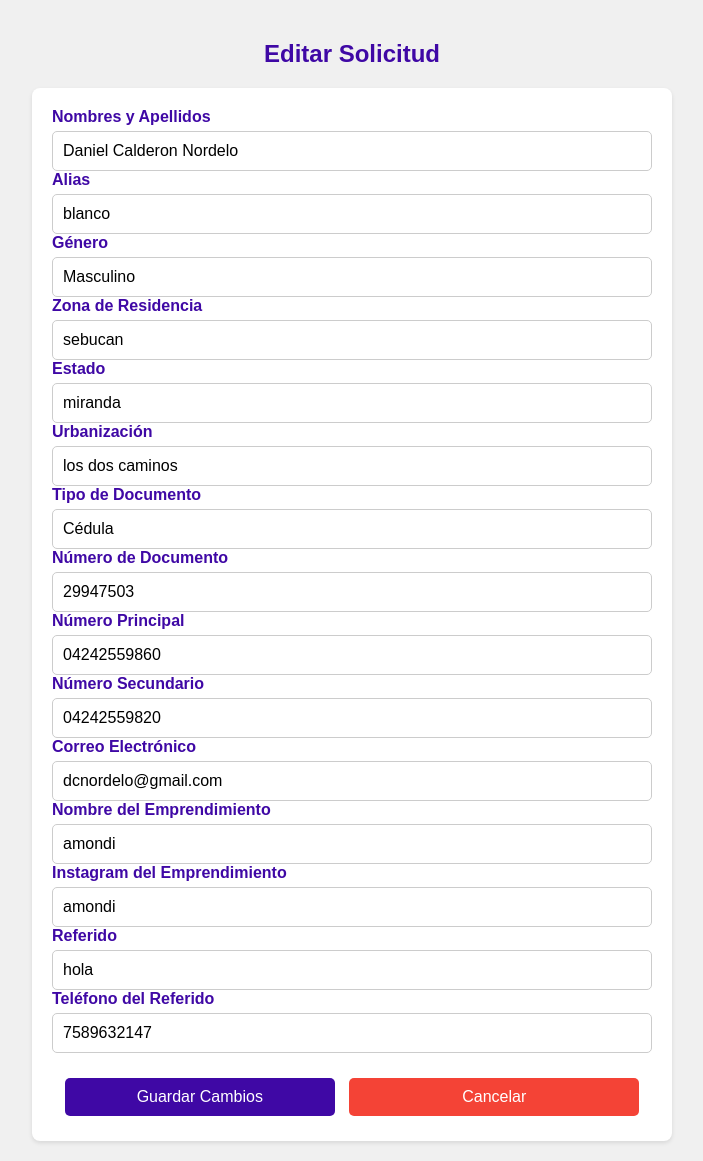
After one commit to DanielACN26/Amondi, a Flask app: page /admin/editar/1 in a window 1280 px wide. The commit adds this page. Shown: the whole page, without its empty margins (288-991 px from the left). Run offline with Flask 3, Linux system fonts and the light colour scheme; data comes from the database, SQL or seed files in the repository; both versions use the stored data as it was after the commit.

Commit message:
Commit funciona todo

```diff
--- a/app.py
+++ b/app.py
@@ -1,7 +1,14 @@
-from flask import Flask, render_template, request, redirect, url_for
+from flask import Flask, render_template, request, redirect, url_for, session, flash
 import sqlite3
 
 app = Flask(__name__, static_url_path='/static')
+app.secret_key = 'clave_secreta_super_segura'  # Cambia esto a una clave secreta real
+
+# Credenciales de los usuarios
+usuarios = {
+    'danielcn': '1234',
+    'carlatg': '5678'
+}
 
 @app.route('/')
 def registro():
@@ -48,9 +55,28 @@ def registro_exitoso():
     nombre_usuario = request.args.get('nombre_usuario')  # Obtener el nombre del usuario
     return render_template('registro_exitoso.html', nombre_usuario=nombre_usuario)
 
-
 @app.route('/admin')
 def admin():
+    # Verificar si el usuario está autenticado
+    if 'username' not in session:
+        flash('Por favor, inicia sesión primero.', 'warning')
+        return redirect(url_for('login'))
+
+    # Si está autenticado, carga las solicitudes
+    conn = sqlite3.connect('solicitudes.db')
+    c = conn.cursor()
+    c.execute('SELECT * FROM usuarios')
+    solicitudes = c.fetchall()
+    conn.close()
+
+    return render_template('admin.html', solicitudes=solicitudes)
+
+@app.route('/dashboard')
+def dashboard():
+    print(session)  # Imprime el contenido de la sesión para depuración
+    if 'username' not in session:
+        return redirect(url_for('admin'))  # Redirige al inicio de sesión si no está autenticado
+
     # Conectar con la base de datos y obtener los datos de los usuarios
     conn = sqlite3.connect('solicitudes.db')
     c = conn.cursor()
@@ -60,6 +86,91 @@ def admin():
 
     return render_template('admin.html', solicitudes=solicitudes)
 
-# Aquí va el bloque que arranca la aplicación
+def get_solicitud_por_id(id_solicitud):
+    # Conectar con la base de datos y obtener la solicitud por ID
+    conn = sqlite3.connect('solicitudes.db')
+    c = conn.cursor()
+    c.execute('SELECT * FROM usuarios WHERE id = ?', (id_solicitud,))
+    solicitud = c.fetchone()
+    conn.close()
+    return solicitud
+
+@app.route('/admin/detalle/<int:id_solicitud>')
+def detalle_solicitud(id_solicitud):
+    if 'username' not in session:
+        flash('Por favor, inicia sesión primero.', 'warning')
+        return redirect(url_for('login'))
+
+    solicitud = get_solicitud_por_id(id_solicitud)
+    return render_template('detalle_solicitud.html', solicitud=solicitud)
+
+
+@app.route('/admin/editar/<int:id_solicitud>', methods=['GET', 'POST'])
+def editar_solicitud(id_solicitud):
+    solicitud = get_solicitud_por_id(id_solicitud)
+
+    if request.method == 'POST':
+        # Recolecta datos editados desde el formulario
+        nombres_apellidos = request.form['nombres_apellidos']
+        alias = request.form['alias']
+        genero = request.form['genero']
+        zona_residencia = request.form['zona_residencia']
+        estado = request.form['estado']
+        urbanizacion = request.form['urbanizacion']
+        tipo_documento = request.form['tipo_documento']
+        numero_documento = request.form['numero_documento']
+        numero_principal = request.form['numero_principal']
+        numero_secundario = request.form['numero_secundario']
+        correo = request.form['correo']
+        nombre_emprendimiento = request.form['nombre_emprendimiento']
+        instagram_emprendimiento = request.form['instagram_emprendimiento']
+        referido_nombre = request.form['referido_nombre']
+        referido_telefono = request.form['referido_telefono']
+
+        # Actualiza los datos en la base de datos
+        conn = sqlite3.connect('solicitudes.db')
+        c = conn.cursor()
+        c.execute('''
+            UPDATE usuarios SET
+                nombres_apellidos = ?, alias = ?, genero = ?, zona_residencia = ?, estado = ?, urbanizacion = ?,
+                tipo_documento = ?, numero_documento = ?, numero_principal = ?, numero_secundario = ?,
+                correo = ?, nombre_emprendimiento = ?, instagram_emprendimiento = ?, referido_nombre = ?,
+                referido_telefono = ?
+            WHERE id = ?
+        ''', (nombres_apellidos, alias, genero, zona_residencia, estado, urbanizacion, tipo_documento, numero_documento,
+              numero_principal, numero_secundario, correo, nombre_emprendimiento, instagram_emprendimiento,
+              referido_nombre, referido_telefono, id_solicitud))
+        conn.commit()
+        conn.close()
+
+        # Redirige de vuelta a la página de detalles
+        return redirect(url_for('detalle_solicitud', id_solicitud=id_solicitud))
+
+    return render_template('editar_solicitud.html', solicitud=solicitud)
+
+@app.route('/login', methods=['GET', 'POST'])
+def login():
+    if request.method == 'POST':
+        username = request.form['username']
+        password = request.form['password']
+
+        # Validación simple de usuario y contraseña
+        if (username == 'danielcn' and password == '1234') or (username == 'carlatg' and password == '5678'):
+            session['username'] = username  # Crear sesión
+            flash('Inicio de sesión exitoso', 'success')
+            return redirect(url_for('admin'))
+        else:
+            flash('Usuario o contraseña incorrectos', 'danger')
+
+    return render_template('login.html')
+
+
+@app.route('/logout')
+def logout():
+    session.pop('username', None)  # Eliminar la sesión
+    flash('Has cerrado sesión.', 'info')
+    return redirect(url_for('login'))
+
+
 if __name__ == '__main__':
     app.run(debug=True, port=5001)
--- /dev/null
+++ b/static/editar_solicitud.css
@@ -0,0 +1,108 @@
+/* Estilos para la página de editar solicitud */
+body {
+    font-family: 'Poppins', sans-serif;
+    margin: 0;
+    padding: 20px;
+    background-color: #f0f0f0; /* Fondo suave */
+    color: #333;
+}
+
+h2 {
+    text-align: center;
+    color: #3f08a5;
+    margin-bottom: 20px;
+}
+
+form {
+    background-color: #ffffff; /* Fondo blanco para el formulario */
+    padding: 20px;
+    border-radius: 8px;
+    box-shadow: 0 2px 4px rgba(0, 0, 0, 0.1);
+    max-width: 600px;
+    margin: 0 auto; /* Centra el formulario en la página */
+}
+
+label {
+    margin-top: 15px;
+    font-weight: bold; /* Negrita para etiquetas */
+    color: #3f08a5;
+}
+
+input[type="text"],
+input[type="email"] {
+    padding: 10px;
+    margin-top: 5px;
+    border: 1px solid #ccc;
+    border-radius: 5px;
+    font-size: 16px;
+    width: 100%; /* Asegura que los campos no sobresalgan */
+    box-sizing: border-box; /* Incluye padding y border en el tamaño del elemento */
+    transition: border 0.3s; /* Transición suave para el borde */
+}
+
+input[type="text"]:focus,
+input[type="email"]:focus {
+    border-color: #3f08a5; /* Cambia el color del borde al enfocar */
+}
+
+button {
+    background-color: #3f08a5; /* Botón morado */
+    color: white;
+    border: none;
+    cursor: pointer;
+    margin-top: 20px;
+    padding: 10px;
+    border-radius: 5px;
+    font-size: 16px;
+    width: 100%; /* Asegura que el botón ocupe todo el ancho */
+}
+
+button:hover {
+    background-color: #6a006a; /* Cambia a un morado más oscuro al pasar el mouse */
+}
+
+a {
+    display: inline-block;
+    margin-top: 10px;
+    text-decoration: none;
+    color: #3f08a5;
+    text-align: center;
+}
+
+a:hover {
+    text-decoration: underline; /* Subraya el enlace al pasar el mouse */
+}
+
+.button-container {
+    margin-top: 20px; /* Espacio superior entre los campos y los botones */
+    text-align: center; /* Centra los botones */
+}
+
+button,
+.cancel-button {
+    background-color: #3f08a5; /* Botón morado */
+    color: white;
+    border: none;
+    cursor: pointer;
+    padding: 10px;
+    border-radius: 5px;
+    font-size: 16px;
+    width: 45%; /* Cambia el ancho si es necesario */
+    display: inline-block; /* Para que estén en línea */
+    margin: 5px; /* Espacio entre los botones */
+    text-align: center; /* Alinear texto al centro */
+    text-decoration: none; /* Quita el subrayado del enlace */
+}
+
+.cancel-button {
+    background-color: #f44336; /* Botón rojo para cancelar */
+}
+
+button:hover,
+.cancel-button:hover {
+    background-color: #6a006a; /* Cambia el color del botón morado al pasar el mouse */
+}
+
+.cancel-button:hover {
+    background-color: #d32f2f; /* Cambia el color del botón rojo al pasar el mouse */
+}
--- /dev/null
+++ b/templates/editar_solicitud.html
@@ -0,0 +1,94 @@
+<!DOCTYPE html>
+<html lang="es">
+<head>
+    <meta charset="UTF-8">
+    <meta name="viewport" content="width=device-width, initial-scale=1.0">
+    <title>Editar Solicitud</title>
+    <link rel="stylesheet" href="{{ url_for('static', filename='editar_solicitud.css') }}">
+
+</head>
+<body>
+    <div class="form-container">
+        <h2>Editar Solicitud</h2>
+        <form method="POST" action="{{ url_for('editar_solicitud', id_solicitud=solicitud[0]) }}">
+            <div class="form-group">
+                <label for="nombres_apellidos">Nombres y Apellidos</label>
+                <input type="text" name="nombres_apellidos" value="{{ solicitud[1] }}" required>
+            </div>
+
+            <div class="form-group">
+                <label for="alias">Alias</label>
+                <input type="text" name="alias" value="{{ solicitud[2] }}" required>
+            </div>
+
+            <div class="form-group">
+                <label for="genero">Género</label>
+                <input type="text" name="genero" value="{{ solicitud[3] }}" required>
+            </div>
+
+            <div class="form-group">
+                <label for="zona_residencia">Zona de Residencia</label>
+                <input type="text" name="zona_residencia" value="{{ solicitud[4] }}" required>
+            </div>
+
+            <div class="form-group">
+                <label for="estado">Estado</label>
+                <input type="text" name="estado" value="{{ solicitud[5] }}" required>
+            </div>
+
+            <div class="form-group">
+                <label for="urbanizacion">Urbanización</label>
+                <input type="text" name="urbanizacion" value="{{ solicitud[6] }}" required>
+            </div>
+
+            <div class="form-group">
+                <label for="tipo_documento">Tipo de Documento</label>
+                <input type="text" name="tipo_documento" value="{{ solicitud[7] }}" required>
+            </div>
+
+            <div class="form-group">
+                <label for="numero_documento">Número de Documento</label>
+                <input type="text" name="numero_documento" value="{{ solicitud[8] }}" required>
+            </div>
+
+            <div class="form-group">
+                <label for="numero_principal">Número Principal</label>
+                <input type="text" name="numero_principal" value="{{ solicitud[9] }}" required>
+            </div>
+
+            <div class="form-group">
+                <label for="numero_secundario">Número Secundario</label>
+                <input type="text" name="numero_secundario" value="{{ solicitud[10] }}" required>
+            </div>
+
+            <div class="form-group">
+                <label for="correo">Correo Electrónico</label>
+                <input type="email" name="correo" value="{{ solicitud[11] }}" required>
+            </div>
+
+            <div class="form-group">
+                <label for="nombre_emprendimiento">Nombre del Emprendimiento</label>
+                <input type="text" name="nombre_emprendimiento" value="{{ solicitud[12] }}" required>
+            </div>
+
+            <div class="form-group">
+                <label for="instagram_emprendimiento">Instagram del Emprendimiento</label>
+                <input type="text" name="instagram_emprendimiento" value="{{ solicitud[13] }}" required>
+            </div>
+
+            <div class="form-group">
+                <label for="referido_nombre">Referido</label>
+                <input type="text" name="referido_nombre" value="{{ solicitud[14] }}" required>
+            </div>
+
+            <div class="form-group">
+                <label for="referido_telefono">Teléfono del Referido</label>
+                <input type="text" name="referido_telefono" value="{{ solicitud[15] }}" required>
+            <div class="button-container">
+                <button type="submit">Guardar Cambios</button>
+                <a class="cancel-button" href="{{ url_for('detalle_solicitud', id_solicitud=solicitud[0]) }}">Cancelar</a>
+            </div>
+        </form>
+    </div>
+</body>
+</html>
```
Also changed, not shown: static/login.css (added, +67 -0 lines), static/styles_admin.css (added, +48 -0 lines), static/styles_detalle.css (added, +57 -0 lines), templates/admin.html (+6 -2 lines), templates/detalle_solicitud.html (added, +79 -0 lines), templates/login.html (added, +21 -0 lines), solicitudes.db.
